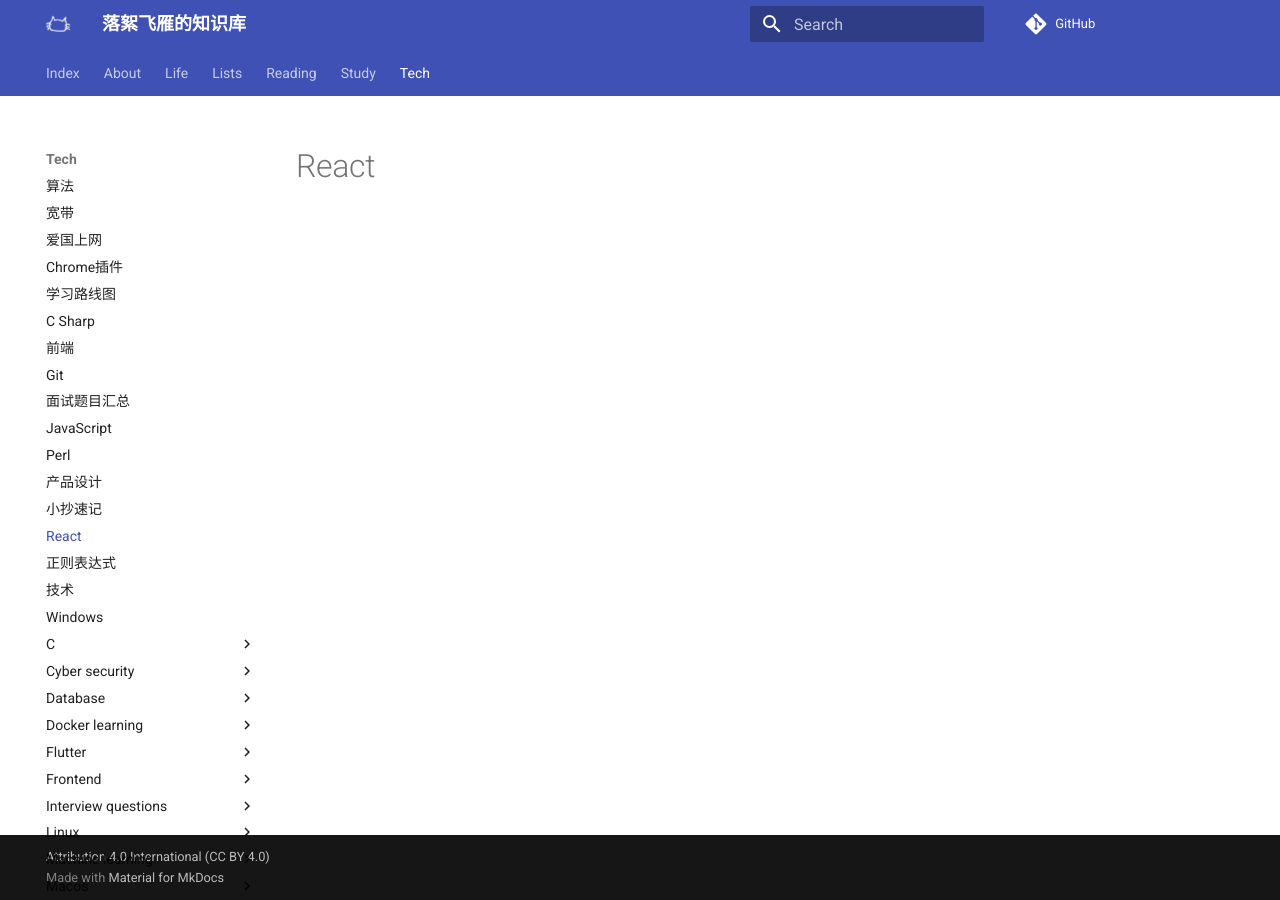
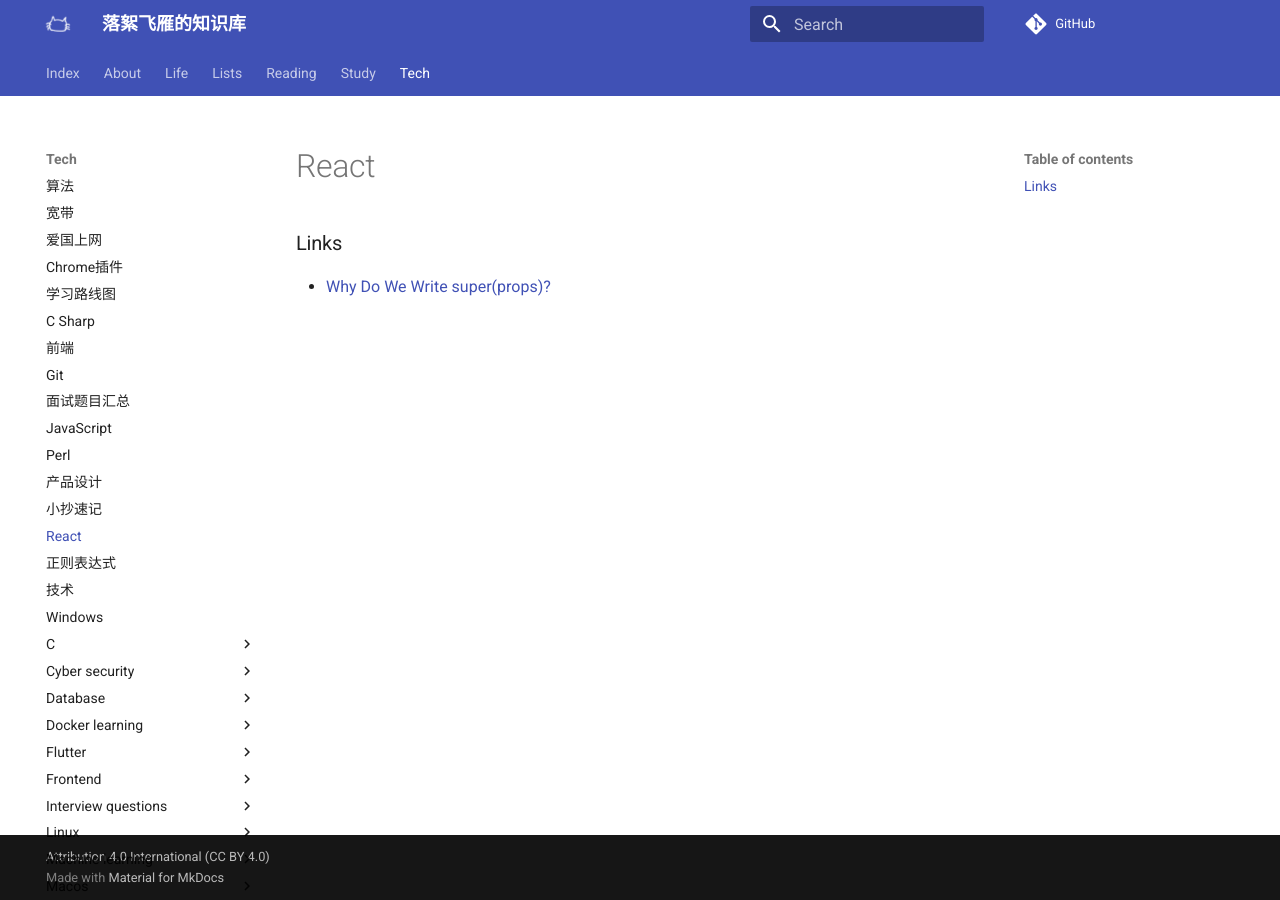
Before and after one commit to luoxufeiyan/wiki.luoxufeiyan.com, an MkDocs documentation site: the page built from docs/tech/react.md, in a window 1280 px wide. Built offline with MkDocs 1.6.1 and Material for MkDocs 9.7.7, drawn with Linux system fonts in a browser that asks for light colours; comment, search, counter and statistics services are not loaded.

Commit message:
update link

```diff
--- a/docs/tech/react.md
+++ b/docs/tech/react.md
@@ -1 +1,5 @@
 # React
+
+### Links
+
+* [Why Do We Write super(props)?](https://overreacted.io/why-do-we-write-super-props/)
```
